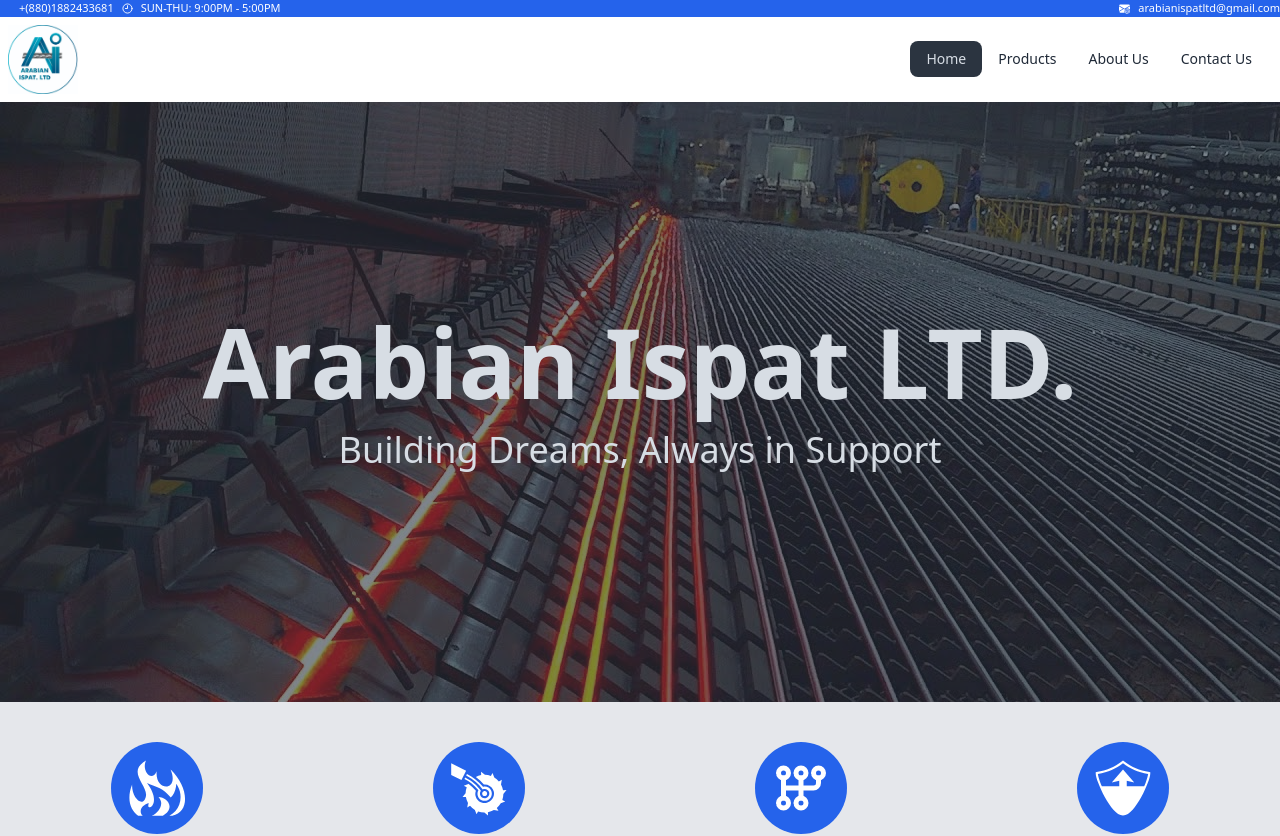
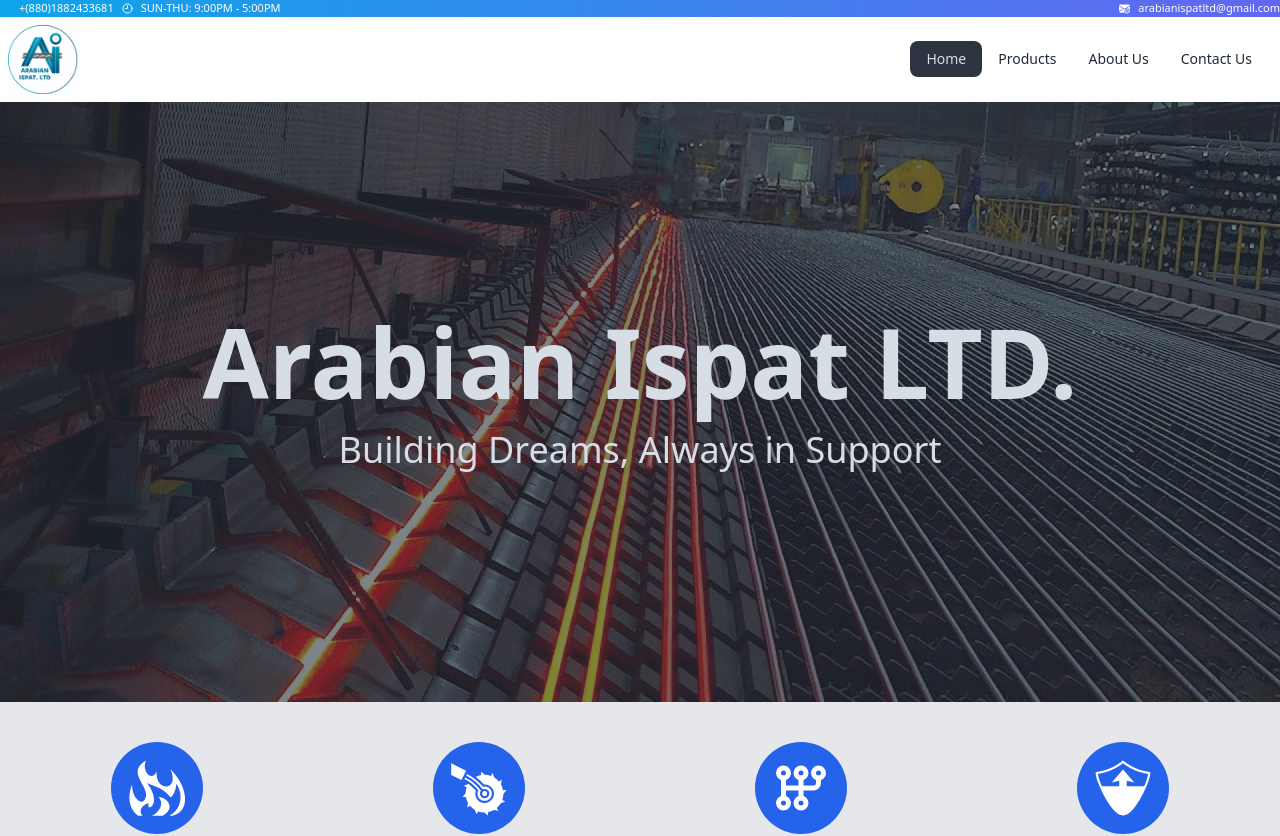
Before and after one commit to pantho0/arabian-ispat, a React (Vite) app: page / in a window 1280 px wide. Shown: the top 836 px of the page. Built offline with nearby package versions, Linux system fonts and the light colour scheme; some icons are missing.

Commit message:
navtop & footer color profile updated

```diff
--- a/src/Components/Shared/Footer.jsx
+++ b/src/Components/Shared/Footer.jsx
@@ -2,7 +2,7 @@
 
 const Footer = () => {
   return (
-    <footer className="footer footer-center p-4 bg-blue-600 text-white">
+    <footer className="footer footer-center p-4 bg-gradient-to-r from-sky-500 to-indigo-500 text-white">
       <aside>
         <CurrentYear/>
       </aside>
--- a/src/Components/Shared/NavTop.jsx
+++ b/src/Components/Shared/NavTop.jsx
@@ -5,7 +5,7 @@
 
 const NavTop = () => {
   return (
-    <div className="bg-blue-600 text-white">
+    <div className="bg-gradient-to-r from-sky-500 to-indigo-500 text-white">
       <Container>
         <div className="flex justify-between">
         <div className="flex gap-2 items-center text-[11px]">
```
